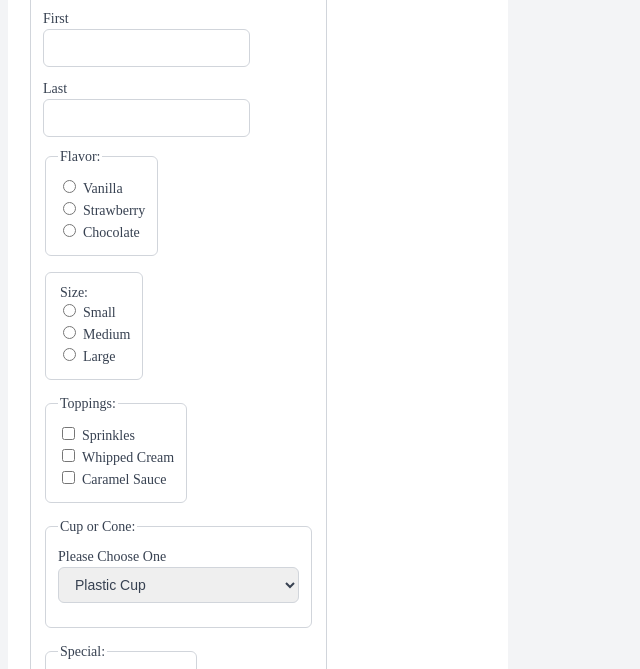
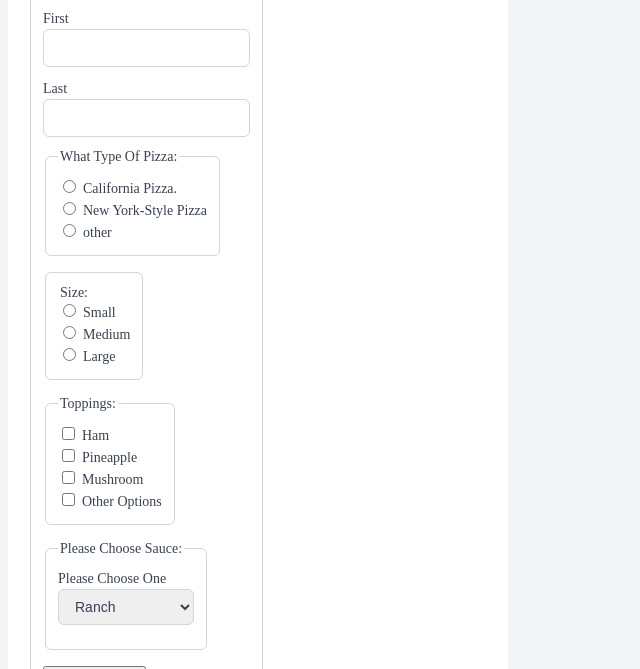
Before and after one commit to sealssss/inputTypess, a plain HTML site: page pizzaOrderForm.html in a window 1280 px wide. Shown: the part 127-796 px from the top of the page, without its empty margins (0-640 px from the left). Drawn offline with Linux system fonts and the light colour scheme.

Commit message:
initial commit

```diff
--- a/pizzaOrderForm.html
+++ b/pizzaOrderForm.html
@@ -23,18 +23,18 @@
                     </div>
                     <fieldset>
         </form>
-            <legend>Flavor:</legend>
+            <legend>What Type Of Pizza:</legend>
         <div>
-            <input type="radio" id="vanilla" name="ice cream">
-            <label for="vanilla">Vanilla</label>
+            <input type="radio" id="california pizza" name="California Pizza">
+            <label for="California Pizza">California Pizza.</label>
         </div>
         <div>
-            <input type="radio" id="strawberry" name="ice cream">
-            <label for="vanilla">Strawberry</label>
+            <input type="radio" id="New York-Style Pizza" name="New York-Style Pizza">
+            <label for="New York-Style Pizza">New York-Style Pizza</label>
         </div>
         <div>
-            <input type="radio" id="chocolate" name="ice cream">
-            <label for="vanilla">Chocolate</label>
+            <input type="radio" id="other" name="other">
+            <label for="other">other</label>
         </div>
         <div>
         </fieldset>
@@ -56,35 +56,29 @@
                 <fieldset>
                     <legend>Toppings:</legend>
                     <div>
-                        <div> <input type="checkbox" id="sprinkles" name="sprinkles" value="sprinkles">
-                            <label for="sprinkles">Sprinkles</label>
+                        <div> <input type="checkbox" id="Ham" name="Ham" value="Ham">
+                            <label for="Ham">Ham</label>
                         </div>
-                        <div> <input type="checkbox" id="whippedcream" name="whippedcream" value="whippedcream">
-                            <label for="whippedcream">Whipped Cream</label>
+                        <div> <input type="checkbox" id="Pineapple" name="Pineapple" value="Pineapple">
+                            <label for="Pineapple">Pineapple</label>
                             <div>
-                                <div> <input type="checkbox" id="camamel" name="carmel" value="carmel">
-                                    <label for="camamel">Caramel Sauce</label>
+                                <div> <input type="checkbox" id="Mushroom" name="Mushroom" value="Mushroom">
+                                    <label for="Mushroom">Mushroom</label>
                                 </div>
+                                <div> <input type="checkbox" id="Other Options" name="Other Options" value="Other Options">
+                                    <label for="Other Options">Other Options</label>
                 </fieldset>
                 <fieldset>
-                    <legend>Cup or Cone:</legend>
+                    <legend>Please Choose Sauce:</legend>
                     <div>
                         <label for="container">Please Choose One</label>
                         <select name="container" id="container">
-                            <option value="cup">Plastic Cup</option>
-                            <option value="sugar">Sugar Cone</option>
-                            <option value="waffle">Waffle Cone</option>
-                            <option value="dippedWaffle">Chocolate Dipped Waffle Clone</option>
+                            <option value="Ranch">Ranch</option>
+                            <option value="Ketchup">Ketchup</option>
+                            <option value="Other">Other</option>
+                            <option value="Tomato Sauce">Tomato Sauce</option>
                         </select>
                     </div>
-                </fieldset>
-                <fieldset>
-                    <legend>Special:</legend>
-                    <div>
-                        <label for="SpecialRequests">Special Requests:</label>
-                        <textarea id="SpecialRequests" name="SpecialRequests" rows="4" cols="10" placeholder = "Allergic To Peanuts, Substitutions, etc..."></textarea>
-                    </div>
-                    <div>
                 </fieldset>
                 <button type="button" onclick="alert('Free Today for our Grand Opening!')">Calculate Cost</button>
 </body>
```
